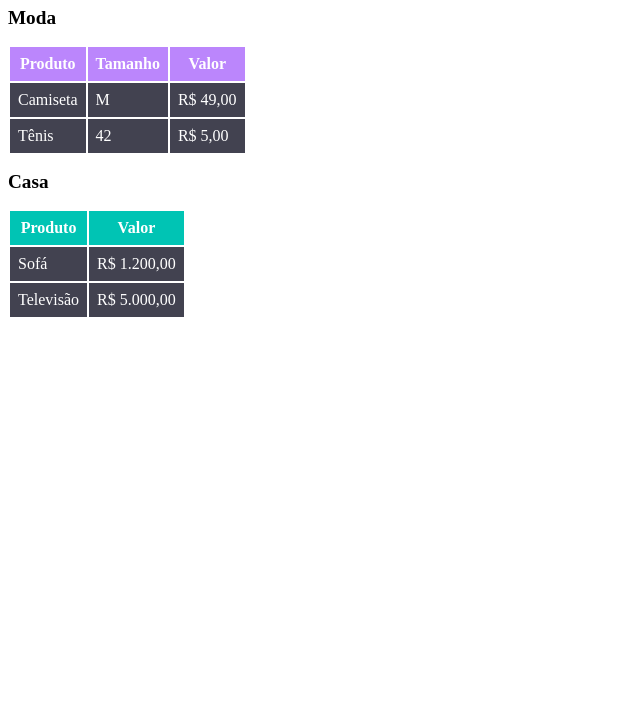
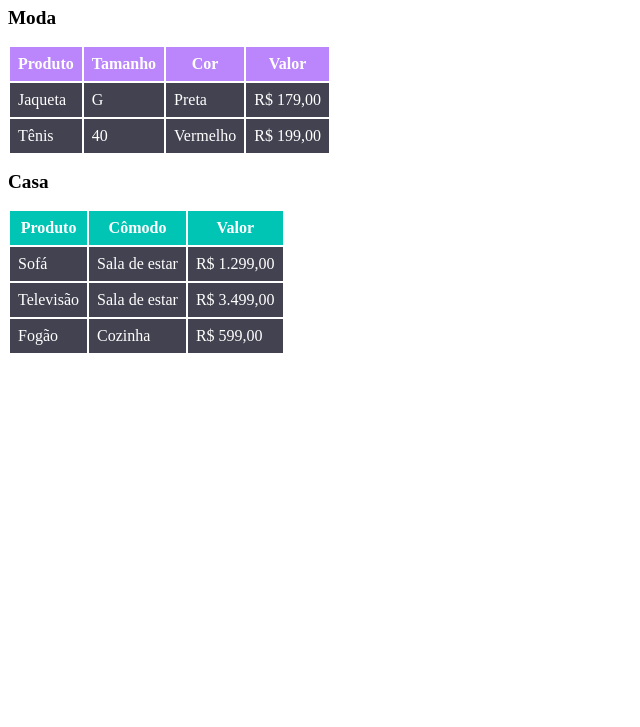
Before and after one commit to hignicao/quest-html-css-basico, a plain HTML site: page index.html in a window 1280 px wide. Shown: the part 73-800 px from the top of the page, without its empty margins (0-640 px from the left). Drawn offline with Linux system fonts and the light colour scheme.

Commit message:
Adicionado novos valores

```diff
--- a/index.html
+++ b/index.html
@@ -8,24 +8,27 @@
         <link rel="stylesheet" href="style.css" />
     </head>
     <body>
-        <h1>Quest HTML-CSS Básico</h1>
+        <h1>Desafio Tabela Estilizada</h1>
 
         <h2 class="titulo">Moda</h2>
         <table class="tabela-moda tabela">
             <tr>
                 <th>Produto</th>
                 <th>Tamanho</th>
+                <th>Cor</th>
                 <th>Valor</th>
             </tr>
             <tr>
-                <td>Camiseta</td>
-                <td>M</td>
-                <td>R$ 49,00</td>
+                <td>Jaqueta</td>
+                <td>G</td>
+                <td>Preta</td>
+                <td>R$ 179,00</td>
             </tr>
             <tr>
                 <td>Tênis</td>
-                <td>42</td>
-                <td>R$ 5,00</td>
+                <td>40</td>
+                <td>Vermelho</td>
+                <td>R$ 199,00</td>
             </tr>
         </table>
 
@@ -33,15 +36,23 @@
         <table class="tabela-casa tabela">
             <tr>
                 <th>Produto</th>
+                <th>Cômodo</th>
                 <th>Valor</th>
             </tr>
             <tr>
                 <td>Sofá</td>
-                <td>R$ 1.200,00</td>
+                <td>Sala de estar</td>
+                <td>R$ 1.299,00</td>
             </tr>
             <tr>
                 <td>Televisão</td>
-                <td>R$ 5.000,00</td>
+                <td>Sala de estar</td>
+                <td>R$ 3.499,00</td>
+            </tr>
+            <tr>
+                <td>Fogão</td>
+                <td>Cozinha</td>
+                <td>R$ 599,00</td>
             </tr>
         </table>
     </body>
```
